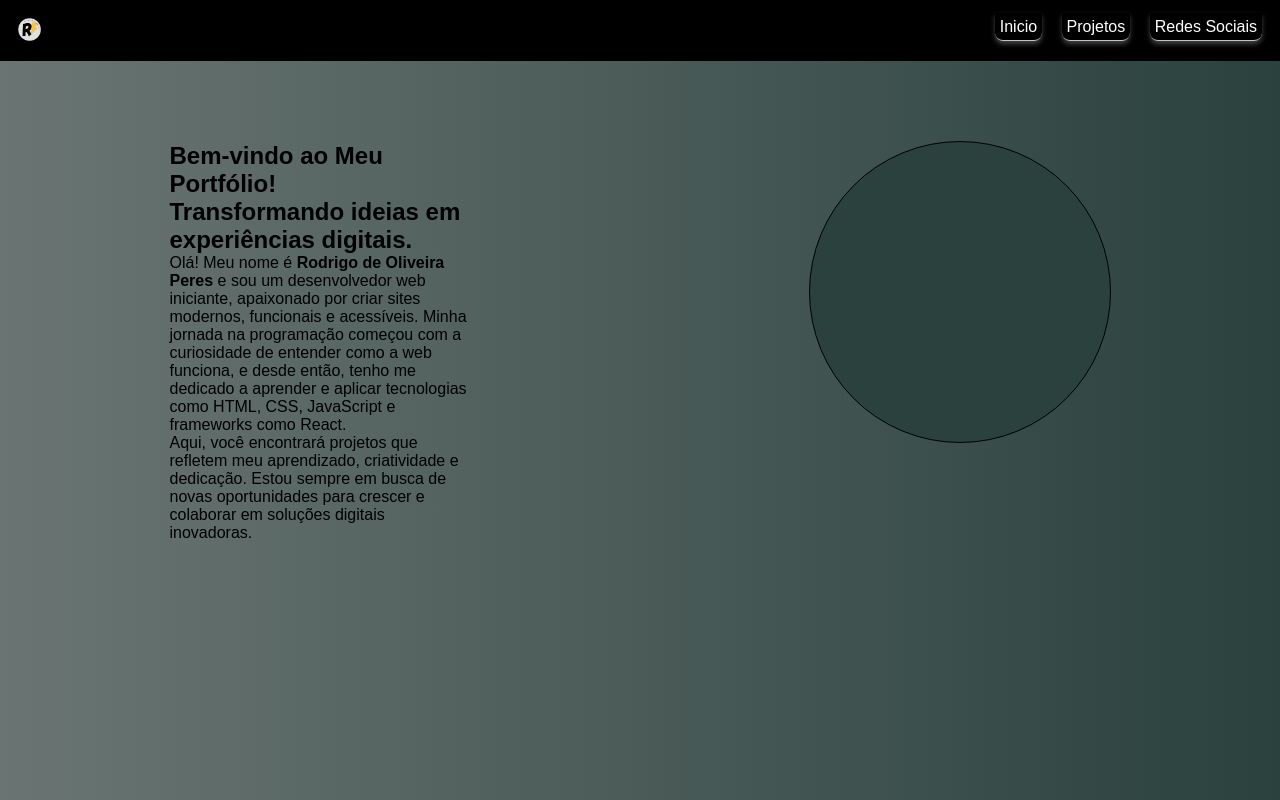
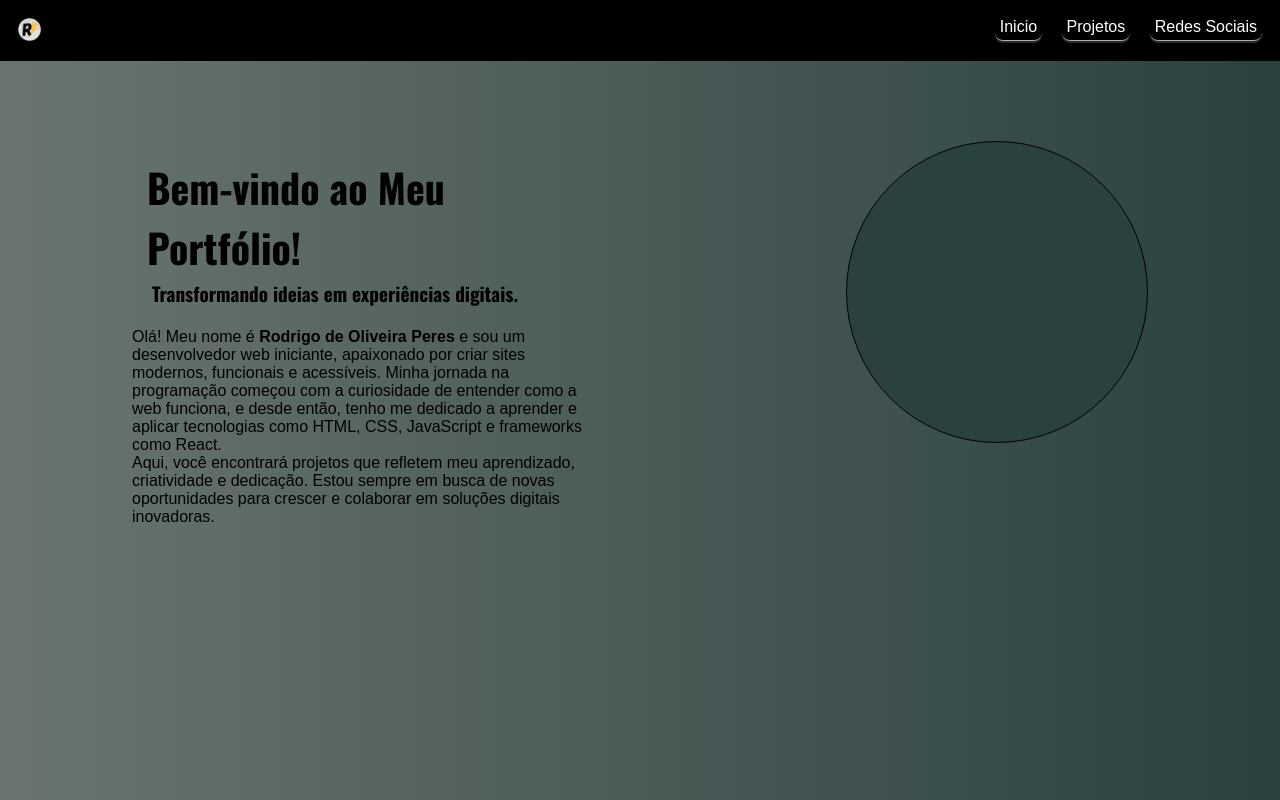
Before and after one commit to Rodrigo-oliv3r/portifolio_rodrigo, a plain HTML site: page index.html in a window 1280 px wide. Drawn offline with nearby package versions, Linux system fonts and the light colour scheme.

Commit message:
atualizando

```diff
--- a/estilo/style.css
+++ b/estilo/style.css
@@ -1,4 +1,6 @@
 @charset "UTF-8";
+
+@import url('https://fonts.googleapis.com/css2?family=Oswald:wght@200..700&family=Sriracha&display=swap');
 
 :root{
     --cor01: #2a413d;
@@ -37,7 +39,6 @@ header > div.logo > img{
 
 }
 
-
 header > menu > a {
 
     margin-left: 15px;
@@ -46,9 +47,9 @@ header > menu > a {
     color: white;
     background-color: black;
     text-decoration: none;
-    border-bottom: 1px solid rgba(255, 255, 255, 0.766);
+    border-bottom: 1px solid rgba(255, 255, 255, 0.679);
     border-radius: 0px 0px 8px 8px;
-    box-shadow: 0px 3px 5px rgba(255, 255, 255, 0.264);
+    box-shadow: 0px 2px 1px rgba(255, 255, 255, 0.173);
     text-align: center;
 }
 
@@ -67,9 +68,26 @@ main{
 section.bio{
     margin: auto;
     height: 300px;
-    width: 300px;
+    width: 450px;
 }
-section.perfil{
+
+section.bio > h1 {
+    font-family: "Oswald", sans-serif;
+    font-size: 2.5em;
+    font-weight: bolder;
+    padding: 15px;
+    padding-bottom: 1px;
+}
+
+section.bio > h2 {
+    font-family: "Oswald", sans-serif;
+    font-size: 1.2em;
+    font-weight: bolder;
+    padding: 20px;
+    padding-top: 1px;
+}
+
+section.perfil {
     margin: auto;
     width: 300px;
     height: 300px;
--- a/index.html
+++ b/index.html
@@ -3,12 +3,13 @@
 <head>
     <meta charset="UTF-8">
     <meta name="viewport" content="width=device-width, initial-scale=1.0">
-    <title>Rodrigo de Oliveira</title>
+    <title>Rodrigo de Oliveira Peres</title>
+    <link rel="shortcut icon" href="imagens/logo_sem_fundo_01.ico" type="image/x-icon">
     <link rel="stylesheet" href="estilo/style.css">
 </head>
 <body>
     <header>
-        <div class="logo"><img src="imagens/logo_sem_fundo_02.png" alt="Logo Rodrigo"></div>
+        <div class="logo"><img src="imagens/logo_sem_fundo_02-100.png" alt="Logo Rodrigo"></div>
         <menu>
             <a href="#">Inicio</a>
             <a href="#">Projetos</a>
```
Also changed, not shown: imagens/logo_sem_fundo_01.ico (added), imagens/logo_sem_fundo_02-100.png (added), imagens/perfil.JPG (added).
